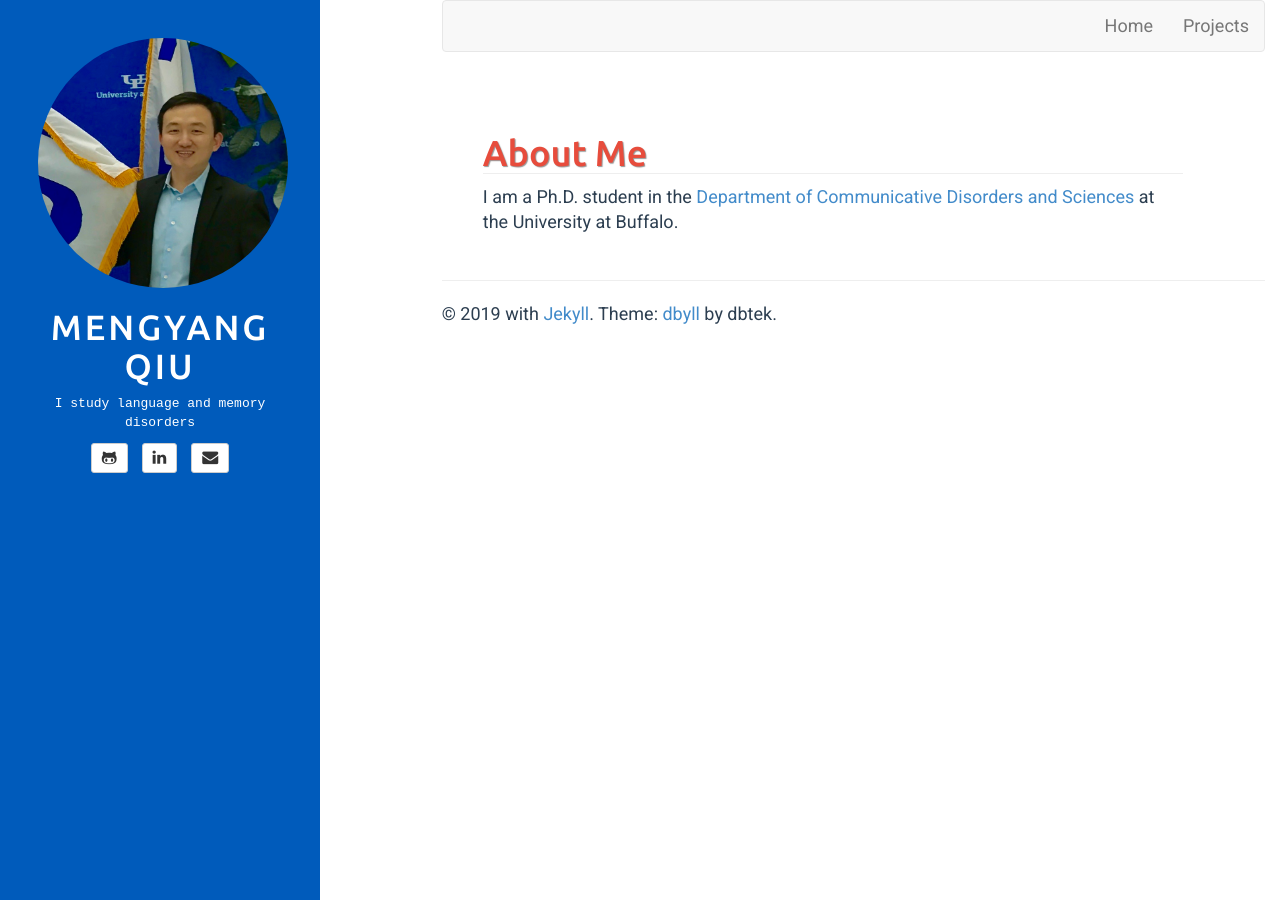
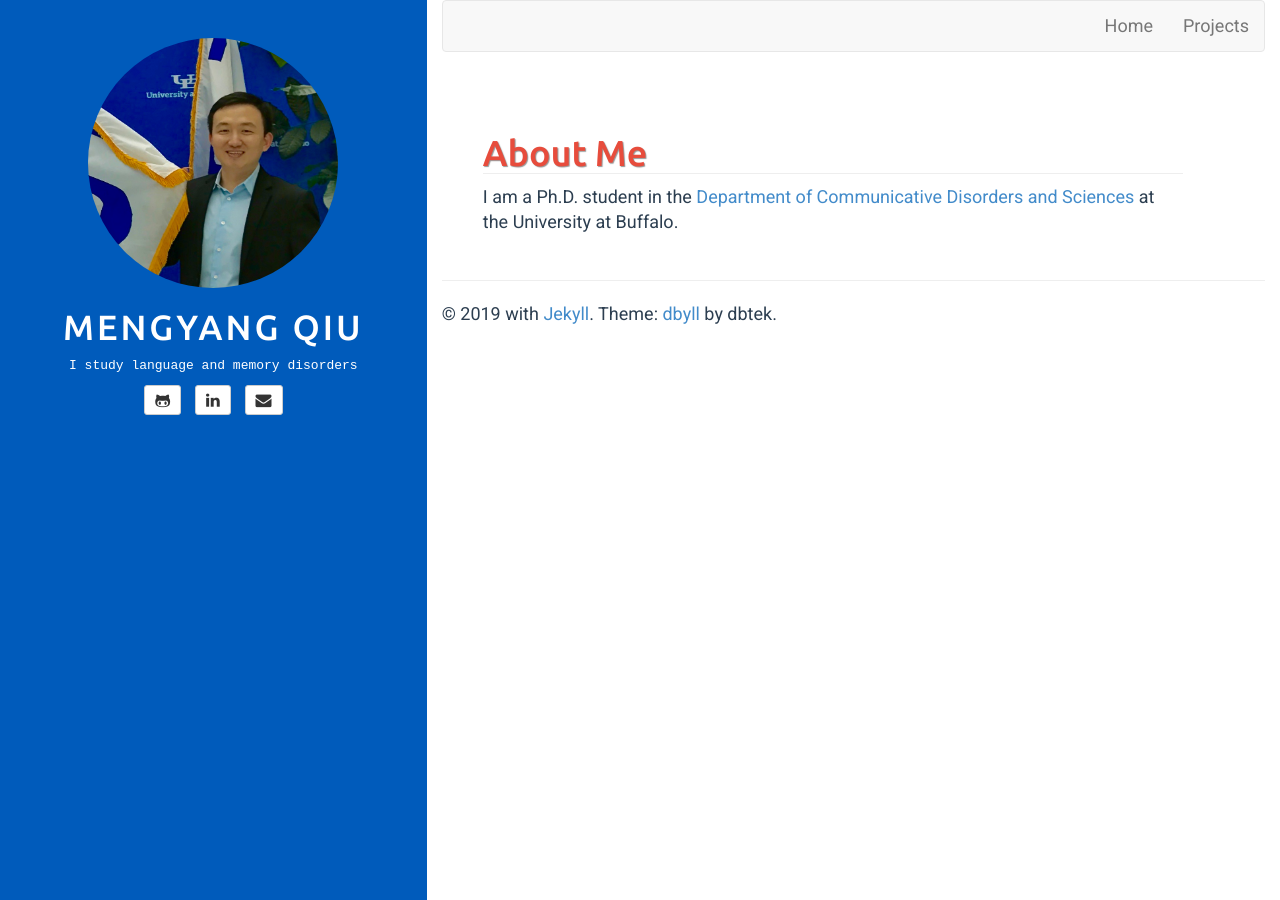
Before and after one commit to mengyangq/mengyangq.github.io, a Jekyll site: the page built from index.html, in a window 1280 px wide. Built offline with Jekyll 4.4.1, drawn with Linux system fonts in a browser that asks for light colours.

Commit message:
Update default.html

```diff
--- a/_includes/default.html
+++ b/_includes/default.html
@@ -92,7 +92,7 @@
 	</div>-->
 
 
-	<div class="col-sm-4 col-lg-3 sidebar hidden-xs" style="{% if site.sidebar_background_image %}background: url({{site.sidebar_background_image}}) no-repeat center center !important;{% endif %}">
+	<div class="col-sm-4 sidebar hidden-xs" style="{% if site.sidebar_background_image %}background: url({{site.sidebar_background_image}}) no-repeat center center !important;{% endif %}">
 		{% include sidebar.html %}
 	</div>
 
```
